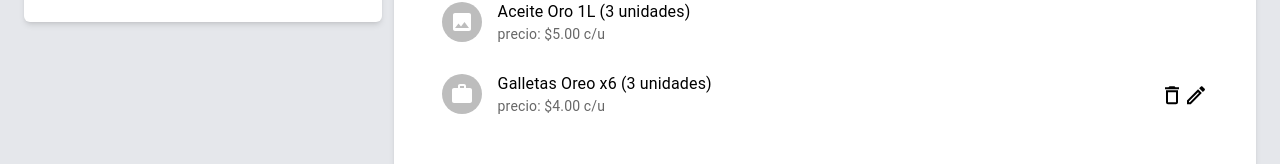
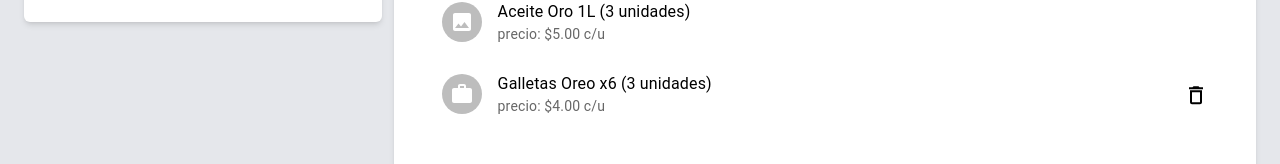
Before and after one commit to alfre8424/algoritmo-de-recomendacion, a React (Create React App) app in the folder client/: page / in a window 1280 px wide. Shown: the part 782-946 px from the top of the page. Built offline with nearby package versions, Linux system fonts and the light colour scheme.

Commit message:
No se que hice pero confie compa

```diff
--- a/client/src/core/shared_components/component.listview.tsx
+++ b/client/src/core/shared_components/component.listview.tsx
@@ -28,7 +28,6 @@ export default function ListView() {
 				<ListItemText primary="Galletas Oreo x6 (3 unidades)" secondary="precio: $4.00 c/u" />
 				<ListItemSecondaryAction>
 					<DeleteOutlined />
-					<EditOutlined />
 				</ListItemSecondaryAction>
 			</ListItem>
 		</List>
```
